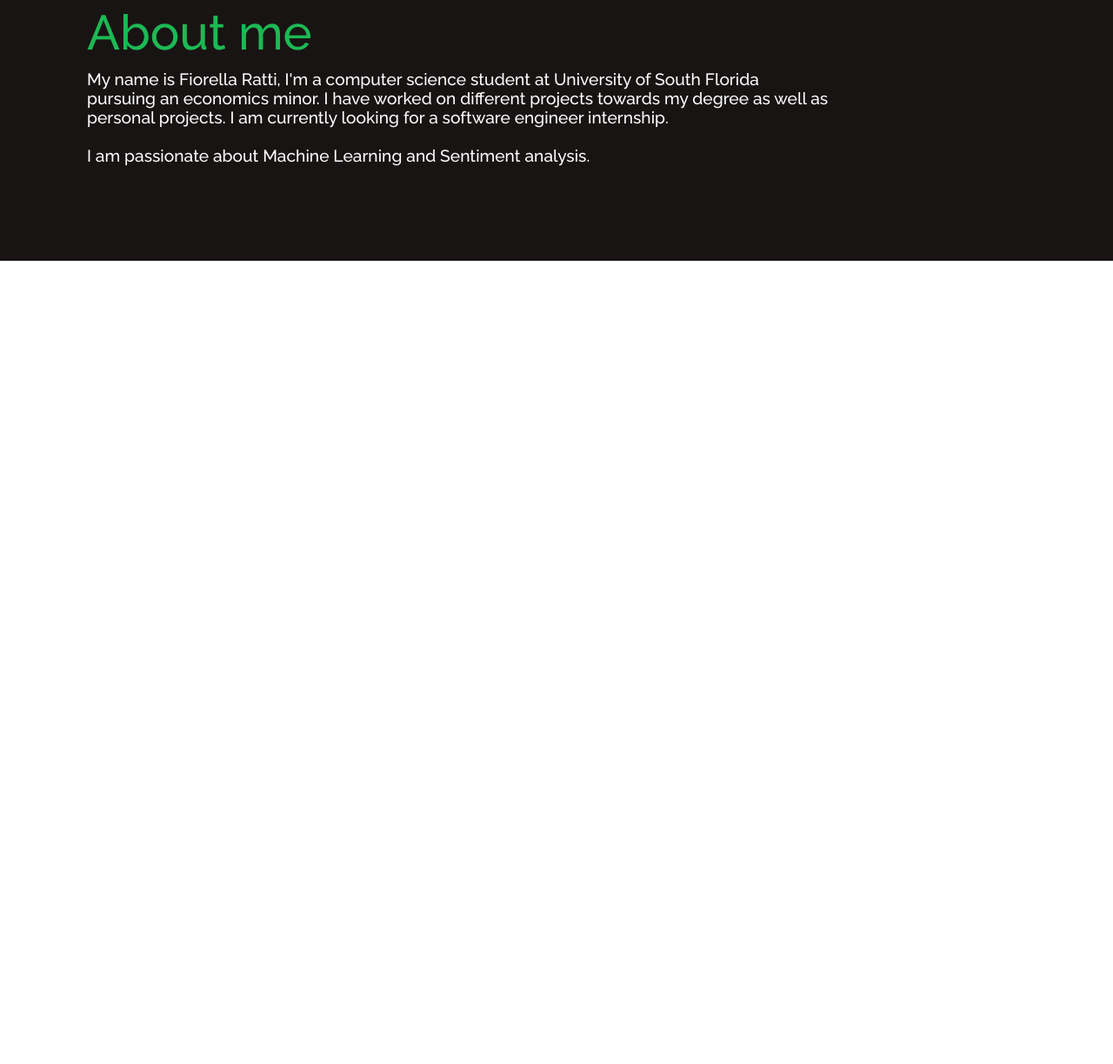
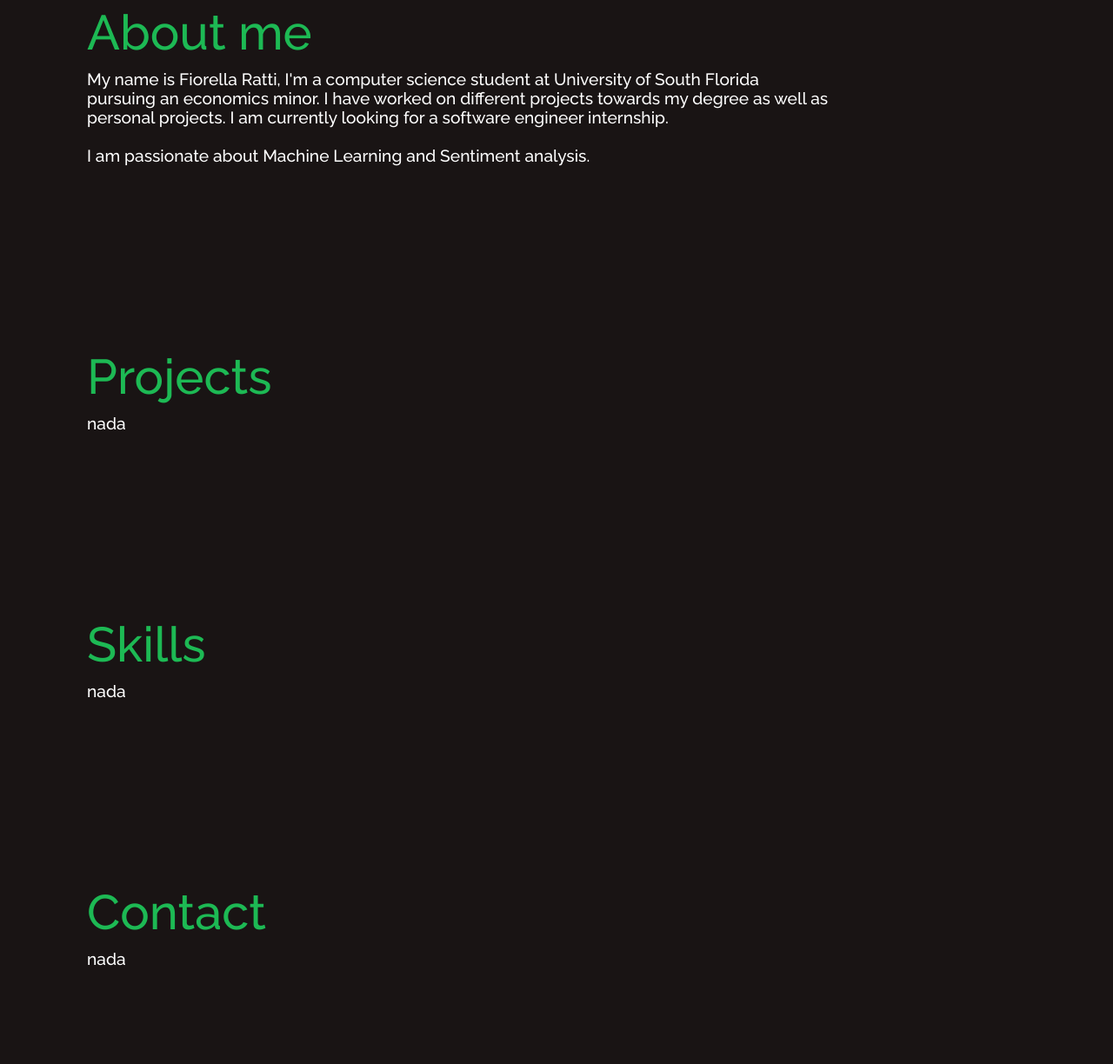
Before and after one commit to fiorellaratti/Fiorella-Portfolio, a plain HTML site: page index.html in a window 1280 px wide. Shown: the part 896-2120 px from the top of the page at 87% size. Before the commit the page ends 1196 px from the top, so only its background shows below. Drawn offline with Linux system fonts and the light colour scheme.

Commit message:
Add the rest of the sections

```diff
--- a/index.html
+++ b/index.html
@@ -42,8 +42,26 @@
             personal projects. I am currently looking for a software engineer internship. <br> <br>
             I am passionate about Machine Learning and Sentiment analysis.
             </p>
+        </div>
+
+        <div class="sec" id="secb">
+            <h2>Projects</h2>
+            <p> nada
+            </p>
+        </div>
+
+        <div class="sec" id="secc">
+            <h2>Skills</h2>
+            <p> nada
+            </p>
 
         </div>
+        <div class="sec" id="secc">
+            <h2>Contact</h2>
+            <p> nada
+            </p>
+        </div>
+
         <script>
             let text = document.getElementById('text');
             window.addEventListener('scroll', function(){
--- a/style.css
+++ b/style.css
@@ -182,3 +182,8 @@ header ur li a.active
     background: #1db954;
     color: black;
 }
+
+#seca
+{
+    animation: ease-in 1s;
+}
```
